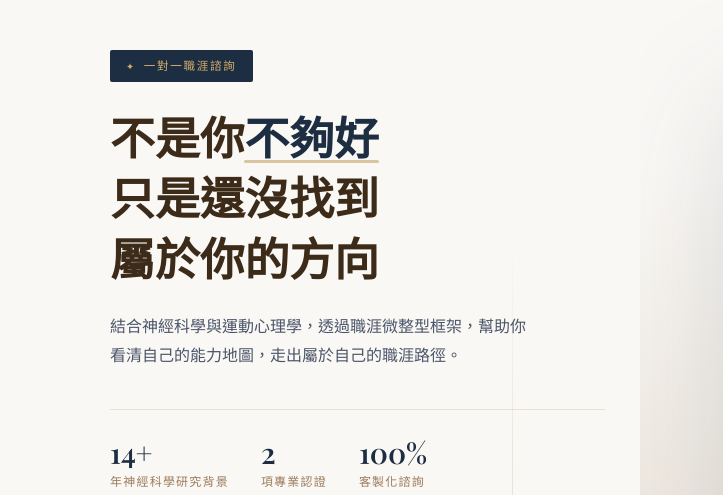
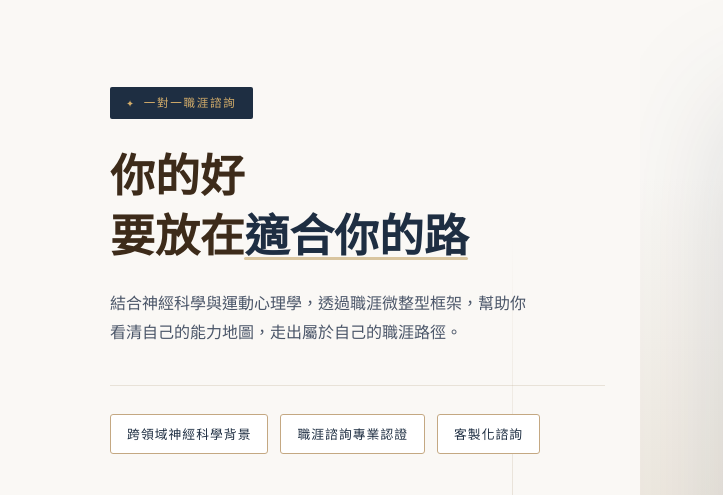
Before and after one commit to RhiaLu/career_consultant_page, a plain HTML site: page index.html in a window 1280 px wide. Shown: the part 111-606 px from the top of the page, 0-723 px from the left. Drawn offline with nearby package versions, Linux system fonts and the light colour scheme; a web font is replaced by a local one.

Commit message:
Update index.html

```diff
--- a/index.html
+++ b/index.html
@@ -132,19 +132,24 @@
     max-width: 420px;
   }
   .hero-stats {
-    display: flex; gap: 32px;
+    display: flex; gap: 12px; flex-wrap: wrap;
     margin-bottom: 44px;
     padding-top: 28px;
     border-top: 1px solid var(--border);
   }
   .stat { display: flex; flex-direction: column; gap: 4px; }
-  .stat-num {
-    font-family: 'Playfair Display', serif;
-    font-size: 1.8rem;
+  .stat-badge {
+    display: inline-block;
+    padding: 8px 16px;
+    border: 1px solid var(--clay);
+    border-radius: 3px;
+    font-size: 0.8rem;
     color: var(--navy);
-    line-height: 1;
+    letter-spacing: 0.08em;
+    font-weight: 500;
+    background: white;
+    white-space: nowrap;
   }
-  .stat-label { font-size: 0.75rem; color: var(--terra); letter-spacing: 0.1em; }
   .hero-btn {
     display: inline-block;
     background: var(--navy);
@@ -767,20 +772,17 @@
 <section class="hero">
   <div class="hero-text">
     <span class="hero-badge">一對一職涯諮詢</span>
-    <h1 class="hero-title">不是你<em>不夠好</em><br>只是還沒找到<br>屬於你的方向</h1>
+    <h1 class="hero-title">你的好<br>要放在<em>適合你的路</em></h1>
     <p class="hero-subtitle">結合神經科學與運動心理學，透過職涯微整型框架，幫助你看清自己的能力地圖，走出屬於自己的職涯路徑。</p>
     <div class="hero-stats">
       <div class="stat">
-        <span class="stat-num">14+</span>
-        <span class="stat-label">年神經科學研究背景</span>
+        <span class="stat-badge">跨領域神經科學背景</span>
       </div>
       <div class="stat">
-        <span class="stat-num">2</span>
-        <span class="stat-label">項專業認證</span>
+        <span class="stat-badge">職涯諮詢專業認證</span>
       </div>
       <div class="stat">
-        <span class="stat-num">100%</span>
-        <span class="stat-label">客製化諮詢</span>
+        <span class="stat-badge">客製化諮詢</span>
       </div>
     </div>
     <a href="#pricing" class="hero-btn">查看諮詢方案</a>
@@ -1054,7 +1056,7 @@
         <div class="step-num">2</div>
         <div class="step-content">
           <div class="step-title">確認預約時段</div>
-          <div class="step-desc">收到表單後，我會在 24 小時內確認諮詢時間，以線上視訊進行（Google Meet 或 LINE 視訊）。</div>
+          <div class="step-desc">收到表單後，我會在 24 小時內確認諮詢時間，以及諮詢方式（線上或實體）。</div>
         </div>
       </div>
       <div class="step">
@@ -1141,7 +1143,7 @@
           <span class="faq-arrow">▶</span>
         </div>
         <div class="faq-a">
-          付款方式為<strong>預約後匯款至指定帳戶</strong>，完成付款後即確認預約。若因個人因素需要調整時間，請在諮詢 48 小時前告知，可免費更換時段一次。<strong>諮詢費用恕不退款</strong>，但可在六個月內轉讓給其他有需要的朋友使用。如有特殊情況請來信說明，我們會個別討論。
+          付款方式為<strong>預約後匯款至指定帳戶</strong>，完成付款後即確認預約。若因個人因素需要調整時間，請在諮詢<strong>一天前</strong>告知，可免費更換時段一次。若當天預約沒有出現，諮詢費用恕不退款，且須重新付費預約。若有其他狀況暫不諮詢，可轉讓給其他有需要的朋友使用。如有特殊情況可傳訊息到官方 LINE，可以另外討論。
         </div>
       </div>
 
@@ -1165,14 +1167,14 @@
     <span class="section-tag">準備好了嗎</span>
     <div class="divider"><span class="divider-gem">◆</span></div>
     <h2 class="section-title" style="color:white; max-width:560px; margin:0 auto 16px;">
-      你不需要想清楚才能來<br>帶著你的困惑就好
+      你不需要想清楚才能來<br>帶著你的覺察我們一起討論。
     </h2>
     <p class="section-subtitle" style="color:rgba(255,255,255,0.55); max-width:460px; margin:0 auto 44px;">
-      很多人在預約前都在想「我這樣算有問題嗎」——其實，那個困惑的感覺本身就是最好的開始。
+      很多人在預約前都在想「我這樣算有問題嗎」——其實，那個困惑的感覺本身就是一個開始。
     </p>
     <div class="cta-btn-group">
-      <a href="https://line.me/ti/p/sb4PoHK" target="_blank" class="cta-btn-primary">立即預約諮詢</a>
-      <a href="#faq" class="cta-btn-secondary">先看常見問題</a>
+      <a href="https://line.me/R/ti/p/@617dhtii" target="_blank" class="cta-btn-primary">加入官方 LINE</a>
+      <a href="#pricing" class="cta-btn-secondary">立即預約諮詢</a>
     </div>
   </div>
 </section>
```
